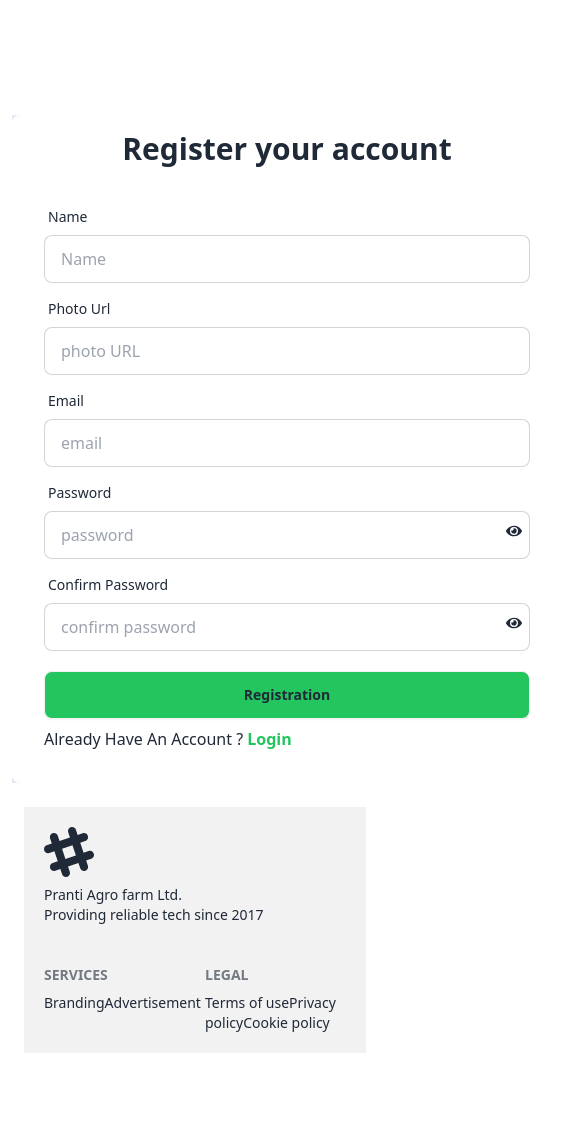
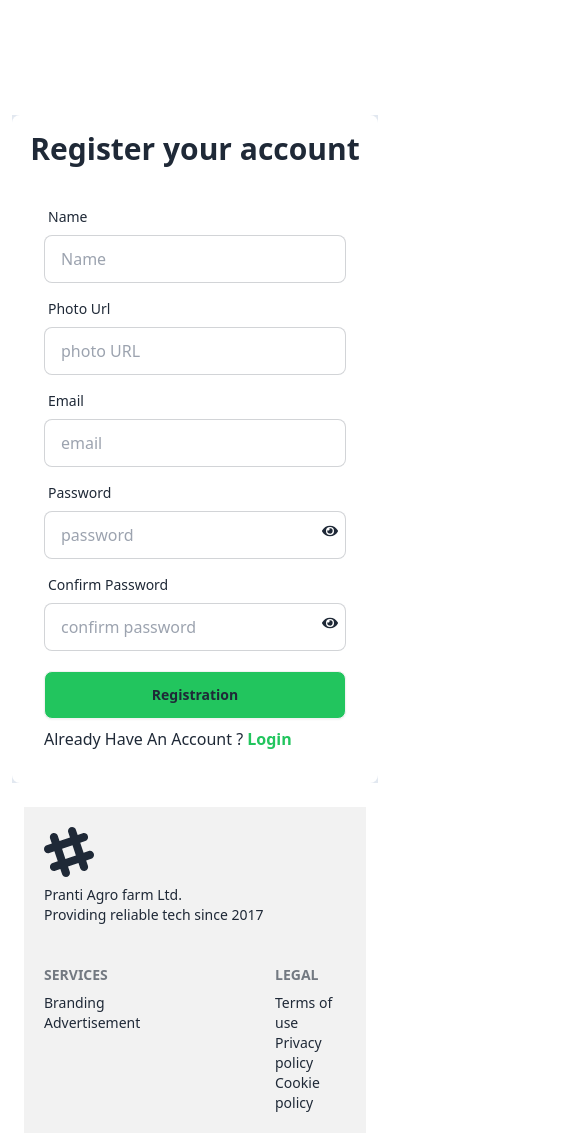
Before and after one commit to Ancishan/Real-estate-Assignment, a React (Vite) app: page /register in a window 390 px wide. Shown: the whole page, 562 px wide, since content can reach past the window. Before the commit the page ends 1053 px from the top, so only its background shows below. Built offline with nearby package versions, Linux system fonts and the light colour scheme; no server answers.

Commit message:
[update] footer  responsive for mobile device

```diff
--- a/src/Pages/Footer.jsx
+++ b/src/Pages/Footer.jsx
@@ -3,23 +3,27 @@
 const Footer = () => {
     return (
        <div className="mx-auto ml-3 mr-3  font-poppins mt-4">
-         <footer className="footer p-5 md:p-10 bg-base-200 text-base-content  font-poppins">
+         <footer className="footer justify-between p-5 md:p-10 bg-base-200 text-base-content  font-poppins">
             <aside>
                 <svg width="50" height="50" viewBox="0 0 24 24" xmlns="http://www.w3.org/2000/svg" fillRule="evenodd" clipRule="evenodd" className="fill-current"><path d="M22.672 15.226l-2.432.811.841 2.515c.33 1.019-.209 2.127-1.23 2.456-1.15.325-2.148-.321-2.463-1.226l-.84-2.518-5.013 1.677.84 2.517c.391 1.203-.434 2.542-1.831 2.542-.88 0-1.601-.564-1.86-1.314l-.842-2.516-2.431.809c-1.135.328-2.145-.317-2.463-1.229-.329-1.018.211-2.127 1.231-2.456l2.432-.809-1.621-4.823-2.432.808c-1.355.384-2.558-.59-2.558-1.839 0-.817.509-1.582 1.327-1.846l2.433-.809-.842-2.515c-.33-1.02.211-2.129 1.232-2.458 1.02-.329 2.13.209 2.461 1.229l.842 2.515 5.011-1.677-.839-2.517c-.403-1.238.484-2.553 1.843-2.553.819 0 1.585.509 1.85 1.326l.841 2.517 2.431-.81c1.02-.33 2.131.211 2.461 1.229.332 1.018-.21 2.126-1.23 2.456l-2.433.809 1.622 4.823 2.433-.809c1.242-.401 2.557.484 2.557 1.838 0 .819-.51 1.583-1.328 1.847m-8.992-6.428l-5.01 1.675 1.619 4.828 5.011-1.674-1.62-4.829z"></path></svg>
                 <p>Pranti Agro farm Ltd.<br />Providing reliable tech since 2017</p>
             </aside>
-            <div className="sm:grid grid-cols-2 gap-5">
+            <div className="sm:grid grid-cols-2 gap-40">
             <nav>
                 <h6 className="footer-title">Services</h6>
+                <div className="grid grid-cols-1">
                 <a className="link link-hover">Branding</a>
                 <a className="link link-hover">Advertisement</a>
+                </div>
             </nav>
 
-            <nav>
+            <nav >
                 <h6 className="footer-title">Legal</h6>
+                <div className="grid grid-cols-1">
                 <a className="link link-hover">Terms of use</a>
                 <a className="link link-hover">Privacy policy</a>
                 <a className="link link-hover">Cookie policy</a>
+                </div>
             </nav>
             </div>
         </footer>
--- a/src/Pages/Registration.jsx
+++ b/src/Pages/Registration.jsx
@@ -44,7 +44,7 @@ const Registration = () => {
         <div>
             <ToastContainer />
             <div className="bg-slate-200">
-                <div className="w-[550px] mx-auto bg-white mt-4 mb-6 rounded-lg">
+                <div className=" w-full md:w-[550px] mx-auto bg-white mt-4 mb-6 rounded-lg">
                     <h2 className="text-3xl font-bold text-center pt-4 ">Register your account</h2>
                     <form onSubmit={handleRegister} className="card-body">
 
```
